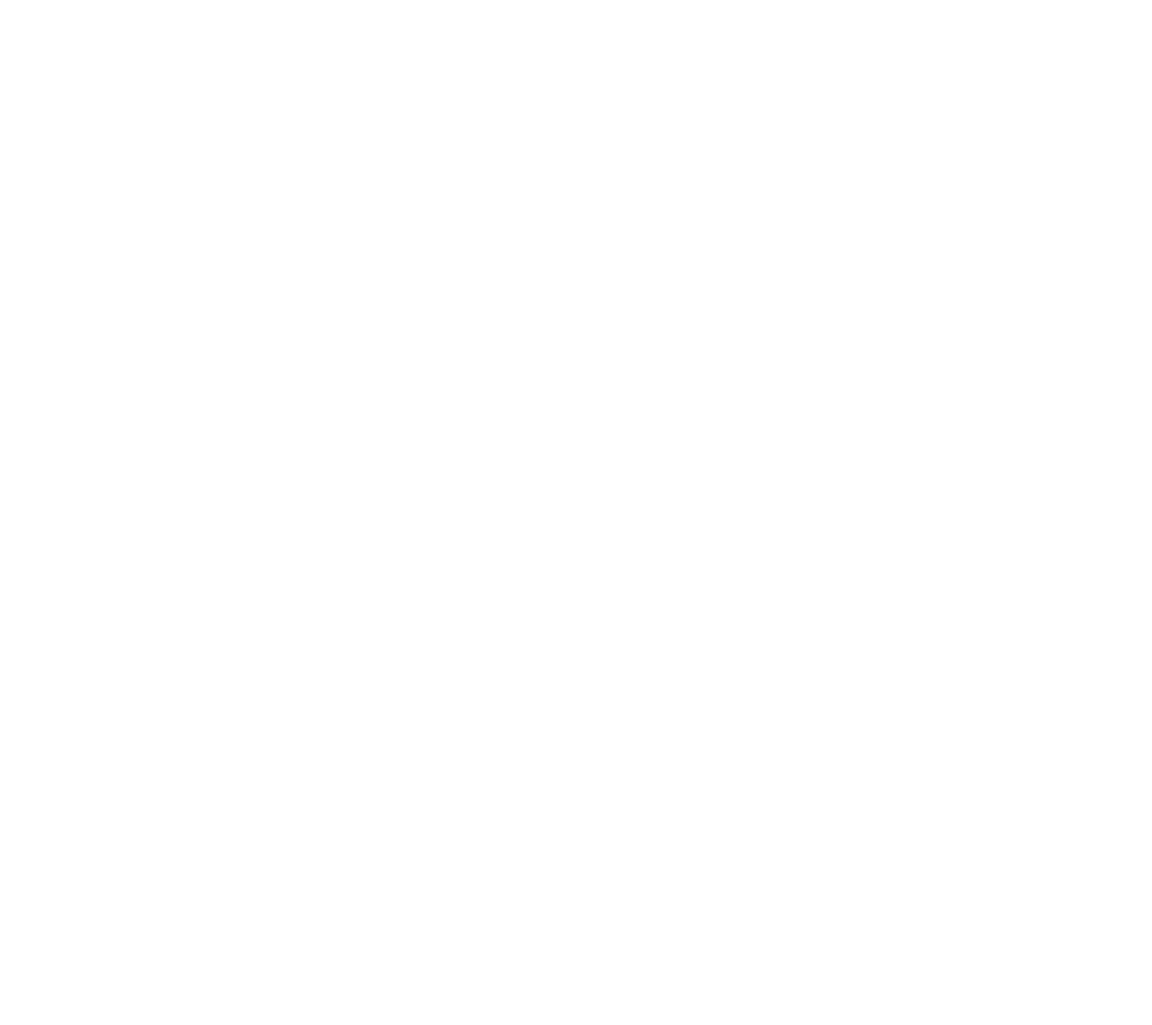
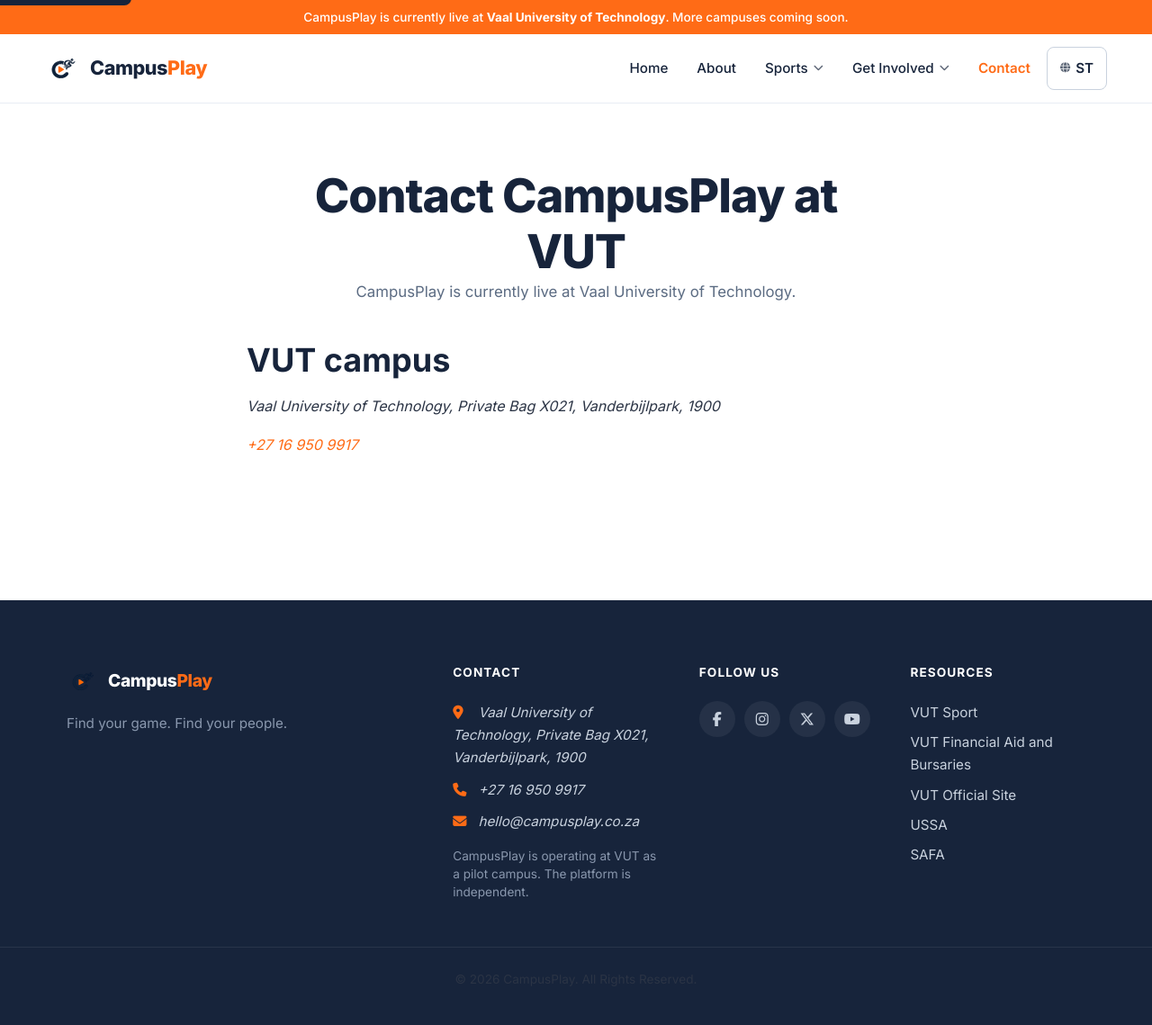
Before and after one commit to Jafi-Code/CampusPlay, a PHP site: page /contact.php in a window 1280 px wide. Before the commit the page is empty. Shown: the whole page at 90% size. Before the commit the page ends 800 px from the top, so only its background shows below. Run offline with PHP 8.4, Linux system fonts and the light colour scheme.

Commit message:
fix: add VUT pilot framing, fix PWA icon visibility

```diff
--- a/assets/css/style.css
+++ b/assets/css/style.css
@@ -672,6 +672,13 @@
   margin-bottom: 10px;
   color: #c9d2de;
 }
+.footer-col .footer-note {
+  font-size: 0.85rem;
+  color: #8a98ae;
+  margin-top: var(--space-sm);
+  line-height: 1.5;
+  max-width: 320px;
+}
 .footer-col p i {
   color: var(--orange);
   margin-right: 8px;
@@ -978,3 +985,20 @@
   font-size: 1.1rem;
   margin-bottom: var(--space-lg);
 }
+/* ---------- Pilot bar ---------- */
+.pilot-bar {
+  background: var(--orange);
+  color: #fff;
+  text-align: center;
+  font-size: 0.85rem;
+  font-weight: 500;
+  padding: 8px 16px;
+}
+.pilot-bar a {
+  color: #fff;
+  text-decoration: underline;
+  font-weight: 600;
+}
+.pilot-bar a:hover {
+  color: var(--navy);
+}
--- a/contact.php
+++ b/contact.php
@@ -0,0 +1,22 @@
+<?php
+require_once __DIR__ . '/includes/lang.php';
+$pageTitle = t('nav_contact');
+include 'includes/header.php';
+?>
+
+<section class="section">
+    <div class="container content-narrow">
+        <div class="section-header">
+            <h1>Contact CampusPlay at VUT</h1>
+            <p>CampusPlay is currently live at Vaal University of Technology.</p>
+        </div>
+
+        <h2>VUT campus</h2>
+        <address>
+            <p>Vaal University of Technology, Private Bag X021, Vanderbijlpark, 1900</p>
+            <p><a href="tel:+27169509917">+27 16 950 9917</a></p>
+        </address>
+    </div>
+</section>
+
+<?php include 'includes/footer.php'; ?>
--- a/includes/footer.php
+++ b/includes/footer.php
@@ -18,6 +18,9 @@
                 <p><i class="fa-solid fa-phone" aria-hidden="true"></i> <a href="tel:+27169509917"><?php echo t('footer_phone'); ?></a></p>
                 <p><i class="fa-solid fa-envelope" aria-hidden="true"></i> <a href="mailto:hello@campusplay.co.za">hello@campusplay.co.za</a></p>
             </address>
+            <p class="footer-note">
+                CampusPlay is operating at VUT as a pilot campus. The platform is independent.
+            </p>
         </div>
 
         <div class="footer-col">
@@ -33,10 +36,11 @@
         <div class="footer-col">
             <h3>Resources</h3>
             <ul class="footer-links">
+                <li><a href="https://www.vut.ac.za/sport" target="_blank" rel="noopener noreferrer">VUT Sport</a></li>
+                <li><a href="https://www.vut.ac.za/financial-aid-and-bursaries/" target="_blank" rel="noopener noreferrer">VUT Financial Aid and Bursaries</a></li>
+                <li><a href="https://www.vut.ac.za" target="_blank" rel="noopener noreferrer">VUT Official Site</a></li>
                 <li><a href="https://www.ussa.net" target="_blank" rel="noopener noreferrer">USSA</a></li>
                 <li><a href="https://www.safa.net" target="_blank" rel="noopener noreferrer">SAFA</a></li>
-                <li><a href="https://netball-sa.co.za" target="_blank" rel="noopener noreferrer">Netball SA</a></li>
-                <li><a href="https://www.athletics.org.za" target="_blank" rel="noopener noreferrer">Athletics SA</a></li>
             </ul>
         </div>
 
--- a/includes/header.php
+++ b/includes/header.php
@@ -27,7 +27,9 @@
 <body>
 
 <a class="skip-link" href="#main">Skip to content</a>
-
+<div class="pilot-bar">
+    CampusPlay is currently live at <strong>Vaal University of Technology</strong>. More campuses coming soon.
+</div>
 <header class="site-header">
     <div class="container header-inner">
 
--- a/includes/lang.php
+++ b/includes/lang.php
@@ -27,7 +27,7 @@
         'nav_involved'      => 'Get Involved',
         'nav_contact'       => 'Contact',
         'hero_title'        => 'Find Your Game. Find Your People.',
-        'hero_sub'          => 'Discover the sports available on your campus — and find out exactly how to join.',
+        'hero_sub'          => 'Discover the 17 sport codes available at Vaal University of Technology, and find out exactly how to join.',
         'cta_explore'       => 'Explore Sports',
         'cta_join'          => 'How to Join',
         'search_placeholder'=> 'Search sports…',
@@ -45,7 +45,7 @@
         'form_message'      => 'Message',
         'form_send'         => 'Send Enquiry',
         'form_success'      => 'Thank you! Your enquiry has been received.',
-        'footer_address'    => 'Private Bag X021, Vanderbijlpark, 1900',
+        'footer_address'    => 'Vaal University of Technology, Private Bag X021, Vanderbijlpark, 1900',
         'footer_phone'      => '+27 16 950 9917',
         'footer_follow'     => 'Follow Us',
         'footer_rights'     => 'All Rights Reserved.',
@@ -61,7 +61,7 @@
         'nav_involved'      => 'Kenella',
         'nav_contact'       => 'Ikopanye le Rona',
         'hero_title'        => 'Fumana Papadi ea Hau. Fumana Batho ba Hau.',
-        'hero_sub'          => "Fumana dipapadi tse fumanehang khamphaseng ea hau — 'me u tsebe hore na u ka kenella joang.",
+        'hero_sub'          => "Fumana dipapadi tse 17 tse fumanehang Vaal University of Technology, 'me u tsebe hore na u ka kenella joang.",
         'cta_explore'       => 'Hlahloba Dipapadi',
         'cta_join'          => 'Mokhoa oa ho Kenella',
         'search_placeholder'=> 'Batla dipapadi…',
@@ -79,7 +79,7 @@
         'form_message'      => 'Molaetsa',
         'form_send'         => 'Romela Potso',
         'form_success'      => 'Kea leboha! Potso ea hau e amohetsoe.',
-        'footer_address'    => 'Private Bag X021, Vanderbijlpark, 1900',
+        'footer_address'    => 'Vaal University of Technology, Private Bag X021, Vanderbijlpark, 1900',
         'footer_phone'      => '+27 16 950 9917',
         'footer_follow'     => 'Latela Rona',
         'footer_rights'     => 'Ditokelo Tsohle di Sireleditswe.',
--- a/index.php
+++ b/index.php
@@ -38,7 +38,7 @@
     <div class="container">
         <div class="section-header">
             <h2>Featured Sports</h2>
-            <p>A sample of what is waiting for you on campus. Seventeen sport codes in total.</p>
+            <p>All 17 sport codes at VUT. Here are three to start.</p>
         </div>
 
         <div class="card-grid">
```
